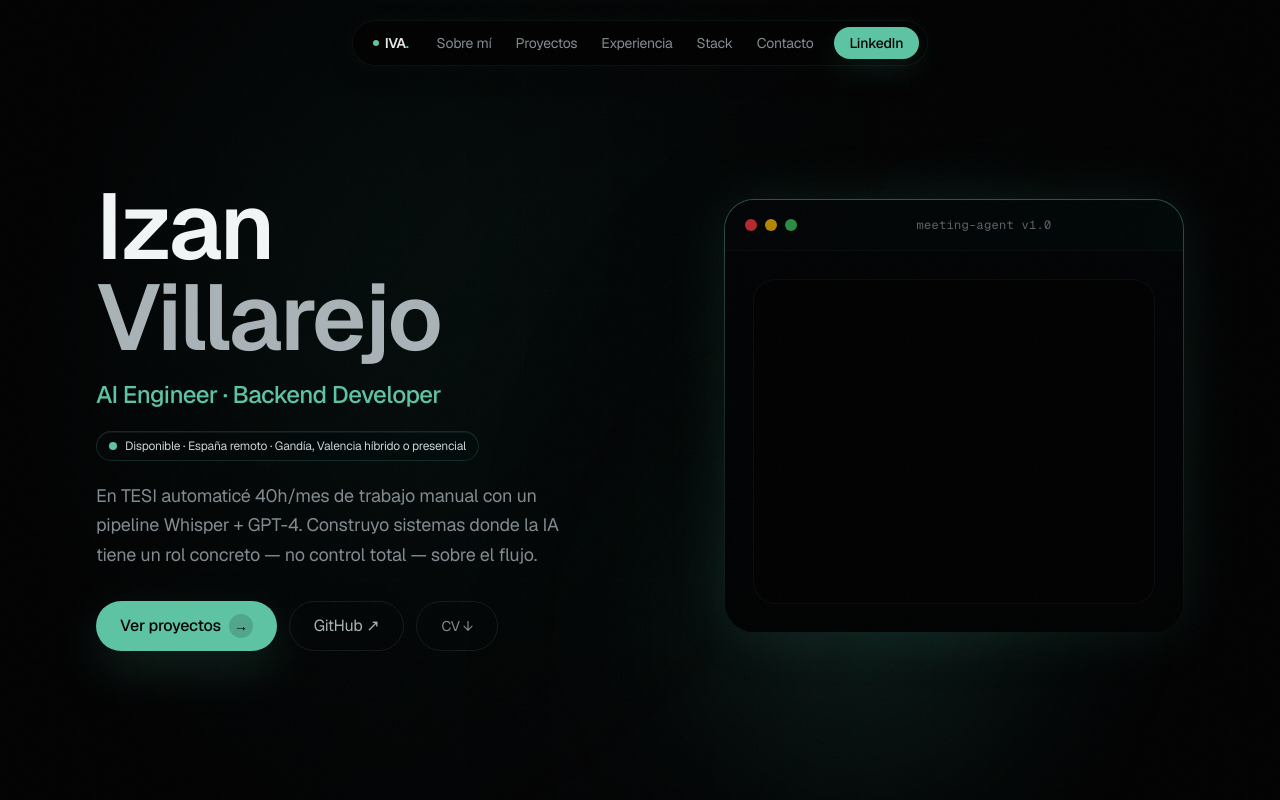
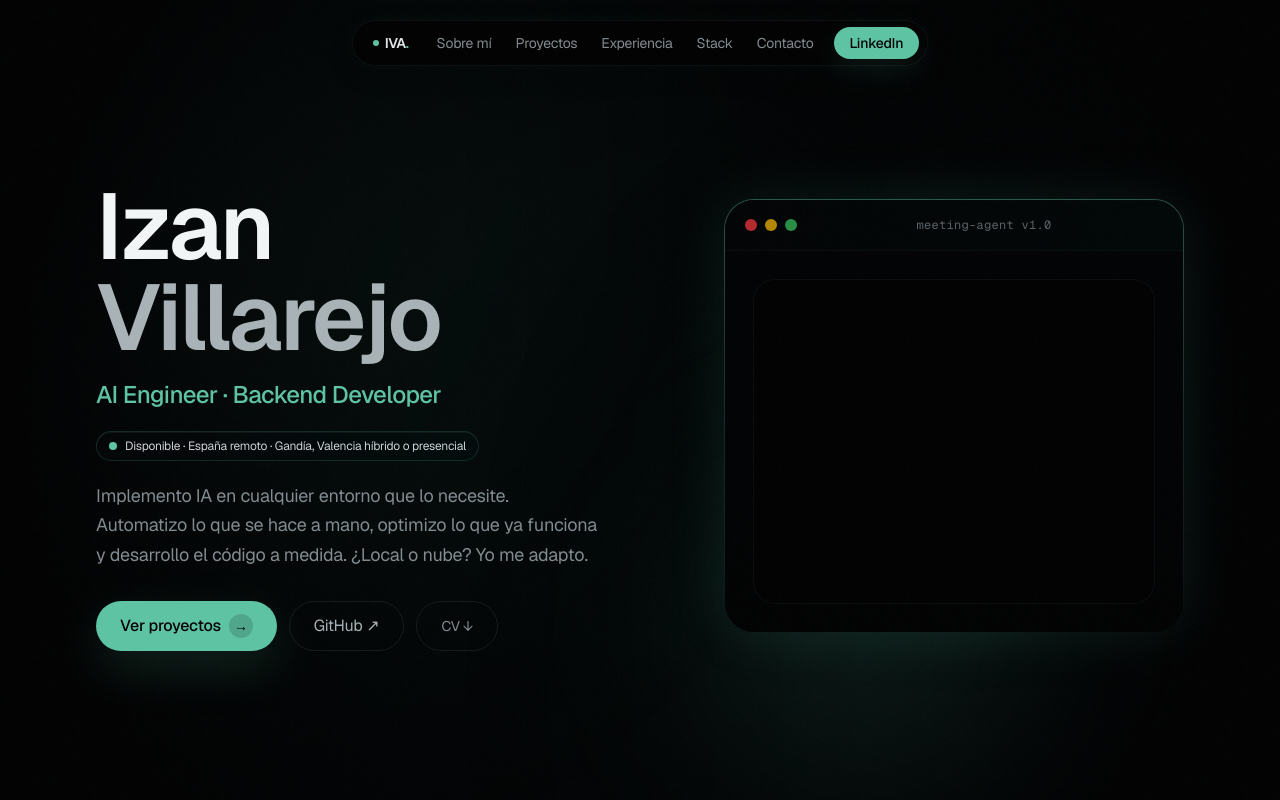
Before and after one commit to Izanvz/portfolio, a Next.js app: page / in a window 1280 px wide. Shown: the top 800 px of the page. Built offline with nearby package versions, Linux system fonts and the light colour scheme.

Commit message:
hero: update description with own words

```diff
--- a/components/Hero.tsx
+++ b/components/Hero.tsx
@@ -183,8 +183,7 @@ export default function Hero() {
               data-hero="desc"
               className="mt-5 text-ink-400 leading-relaxed max-w-[42ch] text-base md:text-lg"
             >
-              En TESI automaticé 40h/mes de trabajo manual con un pipeline Whisper + GPT-4.
-              Construyo sistemas donde la IA tiene un rol concreto — no control total — sobre el flujo.
+              Implemento IA en cualquier entorno que lo necesite. Automatizo lo que se hace a mano, optimizo lo que ya funciona y desarrollo el código a medida. ¿Local o nube? Yo me adapto.
             </p>
 
             <div data-hero="cta" className="mt-8 flex flex-wrap gap-3">
```
